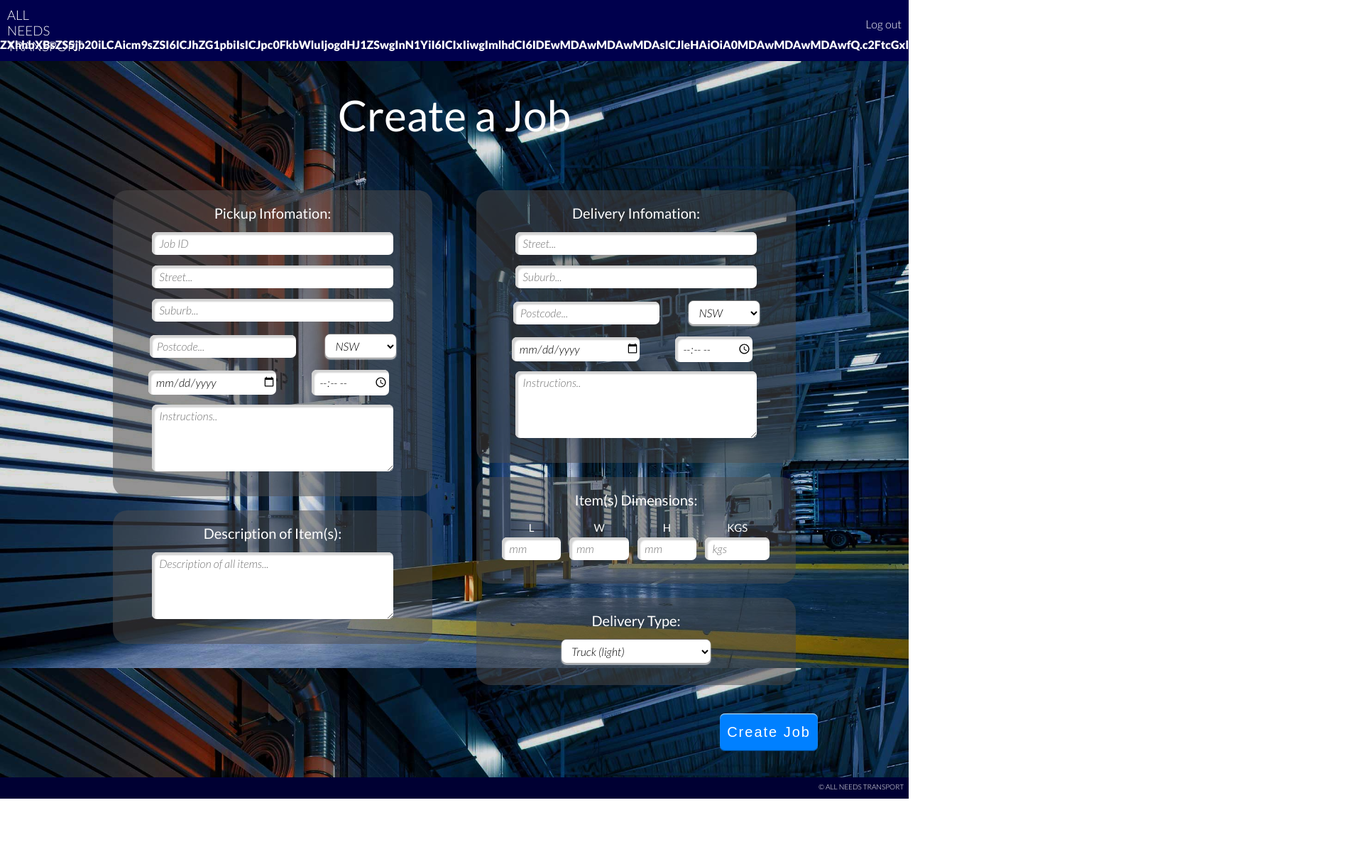
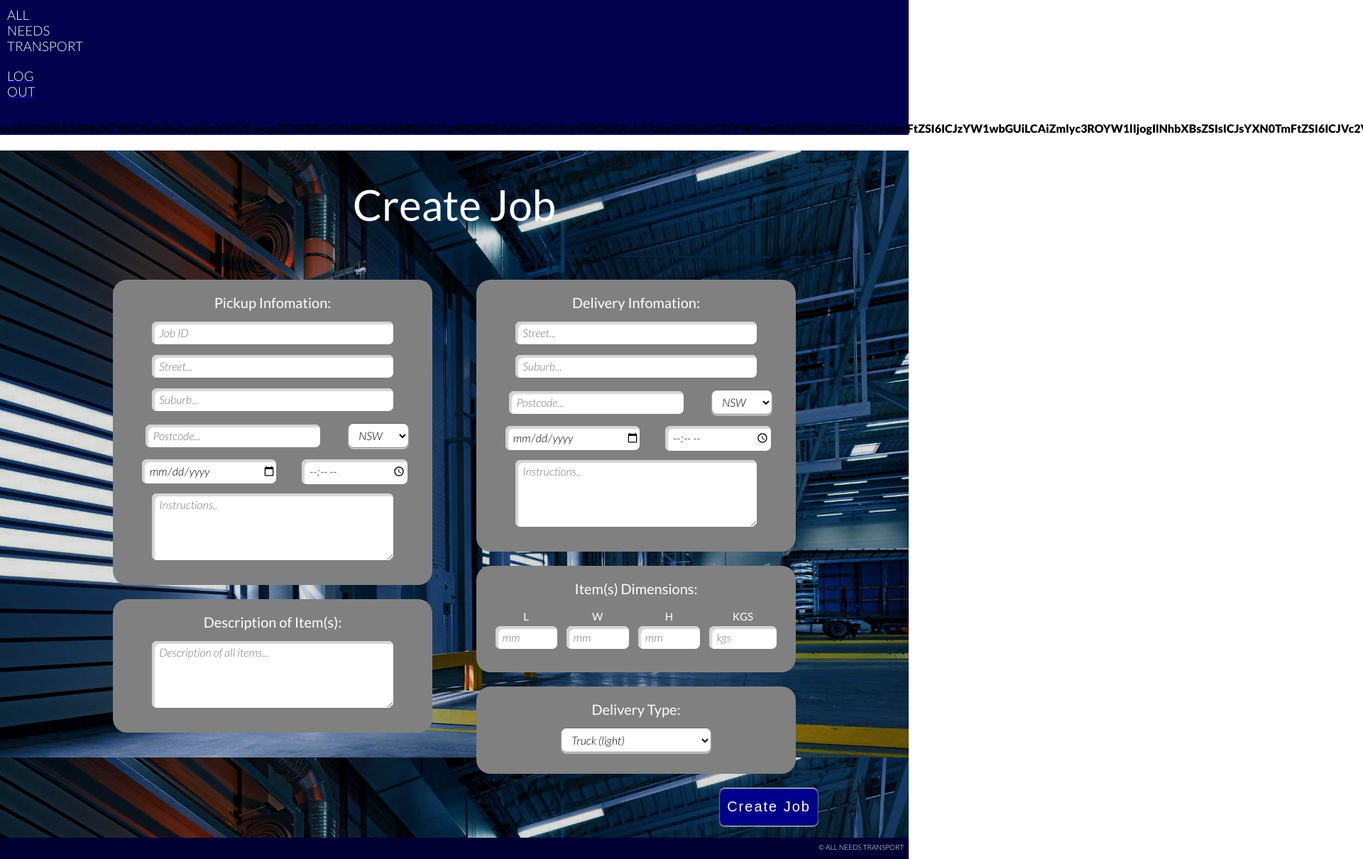
Before and after one commit to CFA-CJJ-GroupProject/CFA-Term3-NodeProject, a React (Create React App) app in the folder react-web/: page /createjob in a window 1280 px wide. Shown: the top 1210 px of the page at 71% size, 1920 px wide, since content can reach past the window. Before the commit the page ends 1125 px from the top, so only its background shows below. Built offline with nearby package versions, Linux system fonts and the light colour scheme; sample sign-in values are in the browser's storage.

Commit message:
Revert "Fixing of some warnings, fixed header and in the process of fixing fo…"

```diff
--- a/react-web/src/App.js
+++ b/react-web/src/App.js
@@ -11,6 +11,9 @@ import CreateCustomerPage from './pages/CreateCustomerPage'
 import Header from './components/Header'
 import HomePage from './pages/HomePage'
 import LoginPage from './pages/LoginPage'
+import LogoutPage from './pages/LogoutPage'
+import Footer from './components/Footer'
+import SignInForm from './components/SignInForm'
 import './style.css'
 
 
--- a/react-web/src/components/CreateJobForm.js
+++ b/react-web/src/components/CreateJobForm.js
@@ -89,7 +89,7 @@ export default function CreateJobForm({
               <Field required='true' type='date' name='pickupDate' />
             </li>
 
-            <li className='time'>
+            <li>
               <Field required='true' type='time' name='pickupTime' />
             </li>
           </ul>
@@ -122,12 +122,12 @@ export default function CreateJobForm({
               <Field required='true' type='date' name='deliveryDate' />
             </li>
 
-            <li className='time'>
+            <li>
               <Field required='true' type='time' name='deliveryTime' />
             </li>
           </ul>
         </div>
-          <TextField required='true' placeholder='Instructions..' name='deliveryInstructions' />
+          <TextField required='true' placeholder='Instructions..' name='deliveryInstructions' type=''/>
         </div>
         <div id='dimensions' className='dimensions'>
           <label>Item(s) Dimensions:</label>
--- a/react-web/src/components/Top.js
+++ b/react-web/src/components/Top.js
@@ -2,20 +2,18 @@ import React from 'react'
 import {NavLink} from 'react-router-dom'
 
 export default({handleLogout, username}) => (
-  <div className='top'>
   <div className='company-name'>
+    <div>
       <h3>ALL<br/>
         NEEDS<br/>
         TRANSPORT</h3>
     </div>
-      <div className='links'>
+    <div className='logout'>
       <NavLink onClick={handleLogout} exact to='/' activeClassName='active'>
-          <h4>Log out</h4>
+        <h3>LOG<br/>OUT</h3>
       </NavLink>
-        <p>{username}</p>
+      <h4>{username}</h4>
     </div>
   </div>
 
-
-
 )
--- a/react-web/src/pages/CreateJobPage.js
+++ b/react-web/src/pages/CreateJobPage.js
@@ -83,7 +83,7 @@ class CreateJobPage extends Component {
 		const { error, username } = this.state
 	return (
     <div className='create-job'>
-      <h1>Create a Job</h1>
+      <h1>Create Job</h1>
 				{ !!error && <p>{ error.message }</p> }
         <CreateJobForm onCreate={ this.handleCreateJob } username={ username } />
 				<Footer />
--- a/react-web/src/pages/CreateUserPage.js
+++ b/react-web/src/pages/CreateUserPage.js
@@ -7,7 +7,7 @@ const CreateUserPage = ({onRegister, redirect, handleRedirect}) => (
 
   redirect ? (<div><Redirect to='/createcustomer' />{handleRedirect()}</div>) :
   (<div className='create-user'>
-    <h1>Create a User</h1>
+    <h1>Create User</h1>
     <CreateUserForm onRegister={onRegister}/>
     <Footer />
   </div>)
--- a/react-web/src/pages/JobsPage.js
+++ b/react-web/src/pages/JobsPage.js
@@ -41,7 +41,7 @@ class JobsPage extends Component {
 		const { error, jobs } = this.state
 		return (
 			<div className='jobs'>
-				<h1>All jobs</h1>
+				<h1>ALL JOBS</h1>
 				{ !!error && <p>{ error.message }</p> }
 				{
 					!!jobs ? (
--- a/react-web/src/pages/UsersPage.js
+++ b/react-web/src/pages/UsersPage.js
@@ -3,7 +3,7 @@ import Footer from '../components/Footer'
 
 const UsersPage = () => (
     <div className='users'>
-        <h1>All Users</h1>
+        <h1>ALL USERS</h1>
         <Footer />
     </div>
       )
--- a/react-web/src/style.css
+++ b/react-web/src/style.css
@@ -1,10 +1,5 @@
 /*** Default CSS ***/
 @import url('https://fonts.googleapis.com/css?family=Lato:300,300i,400,400i,900');
-
-html, body {
-    max-width: 100%;
-    overflow-x: hidden;
-}
 /* Background images */
 .login {
   background: url(images/login.jpg) no-repeat center;
@@ -47,36 +42,14 @@ body {
   font-family: 'Lato', sans-serif;
   margin: 0px;
 }
-.top {
+div .company-name {
   background-color: #00004d;
   margin: 0px;
 }
-.company-name, .links {
-  display: inline-block;
-  width: 50%;
-
-}
-.company-name h3, .links h4, .links p {
+.company-name h3 {
   margin: 0px;
   font-weight: 300;
   padding: 10px;
-  color: white;
-}
-.links h4 {
-  float: right;
-}
-.links p {
-  font-weight: 600;
-  padding: 0px;
-  padding-left: 10px;
-  float: right;
-}
-a {
-  text-decoration: none;
-  color: white;
-}
-.links a h4:hover, a:hover {
-  text-decoration: underline;
   color: white;
 }
 ul {
@@ -100,11 +73,16 @@ nav ul li {
   text-align: center;
   padding: 15px;
 }
-
+nav ul li a {
+  text-decoration: none;
+  color: white;
+}
 nav ul li a:active {
   text-decoration: underline;
 }
-
+nav ul li a:hover {
+  text-decoration: underline;
+}
 h1 {
   text-align: center;
   font-size: 60px;
@@ -158,17 +136,11 @@ input[type='username'], input[type='password'] {
   margin: 0px;
   margin-bottom: 20px;
 }
-select {
+select, button[type=submit] {
   border: none;
   box-shadow:
   0 1px 2px #fff, /*bottom external highlight*/
   0 -1px 1px #666, /*top external shadow*/
-  inset 0 -1px 1px rgba(0,0,0,0.5), /*bottom internal shadow*/
-  inset 0 1px 1px rgba(255,255,255,0.8); /*top internal highlight*/
-}
-button[type=submit] {
-  border: none;
-  box-shadow:
   inset 0 -1px 1px rgba(0,0,0,0.5), /*bottom internal shadow*/
   inset 0 1px 1px rgba(255,255,255,0.8); /*top internal highlight*/
 }
@@ -196,7 +168,6 @@ footer {
   margin-bottom: 0px;
   background-color: #000033;
   height: 30px;
-  margin-top: 70px;
 }
 footer p {
   text-align: right;
@@ -212,12 +183,12 @@ footer p {
 /*Create Job*/
 
 .pickup, .delivery, .description, .dimensions, .delivery-type {
+  background-color: grey;
   padding: 20px;
   width: 80%;
   padding-top: 20px;
   border-radius: 20px;
   margin-bottom: 20px;
-  background: rgba(78, 77, 77, 0.5);
 
 
 }
@@ -227,13 +198,15 @@ div .cj-right, .cj-left {
   vertical-align: top;
 }
 button.cj-button {
-  margin-top: 20px;
+  background-color: darkblue;
+  color: white;
+  margin-top: 0px;
   float: right;
 }
 .measurements, .address, .date-time {
   padding: 0px;
   display: table;
-  width: 95%;
+  width: 100%;
   margin: 0px;
 }
 .measurements label {
@@ -248,12 +221,6 @@ button.cj-button {
   text-align: center;
   padding: 3px;
 }
-.measurements li select {
-  width: 100px;
-}
-.time input, .ps input {
-  width: 60%;
-}
 div .add-item {
   display: inline-block;
 }
@@ -261,15 +228,3 @@ div .add-item {
 .cu select {
   margin: 0px;
 }
-.cu {
- background: rgba(78, 77, 77, 0.5);
- width: 30%;
- padding: 40px;
- border-radius: 7px;
-}
-.cu-button, .cj-button {
-  background-color: #0080FF;
-  border: none;
-  color: white;
-  letter-spacing: 3px;
-}
```
Also changed, not shown: react-web/src/components/CreateUserForm.js (line endings or trailing spaces). Lines whose indentation alone changed are shown as unchanged.
